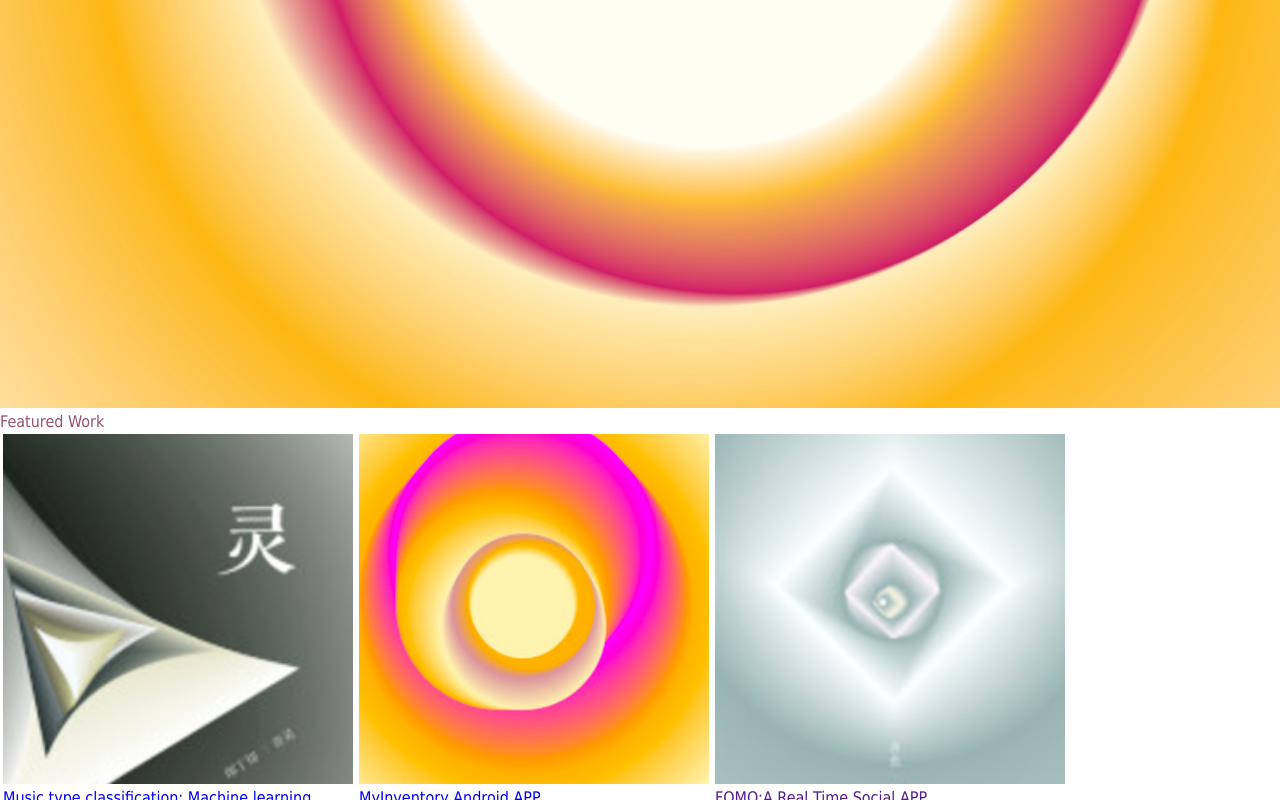
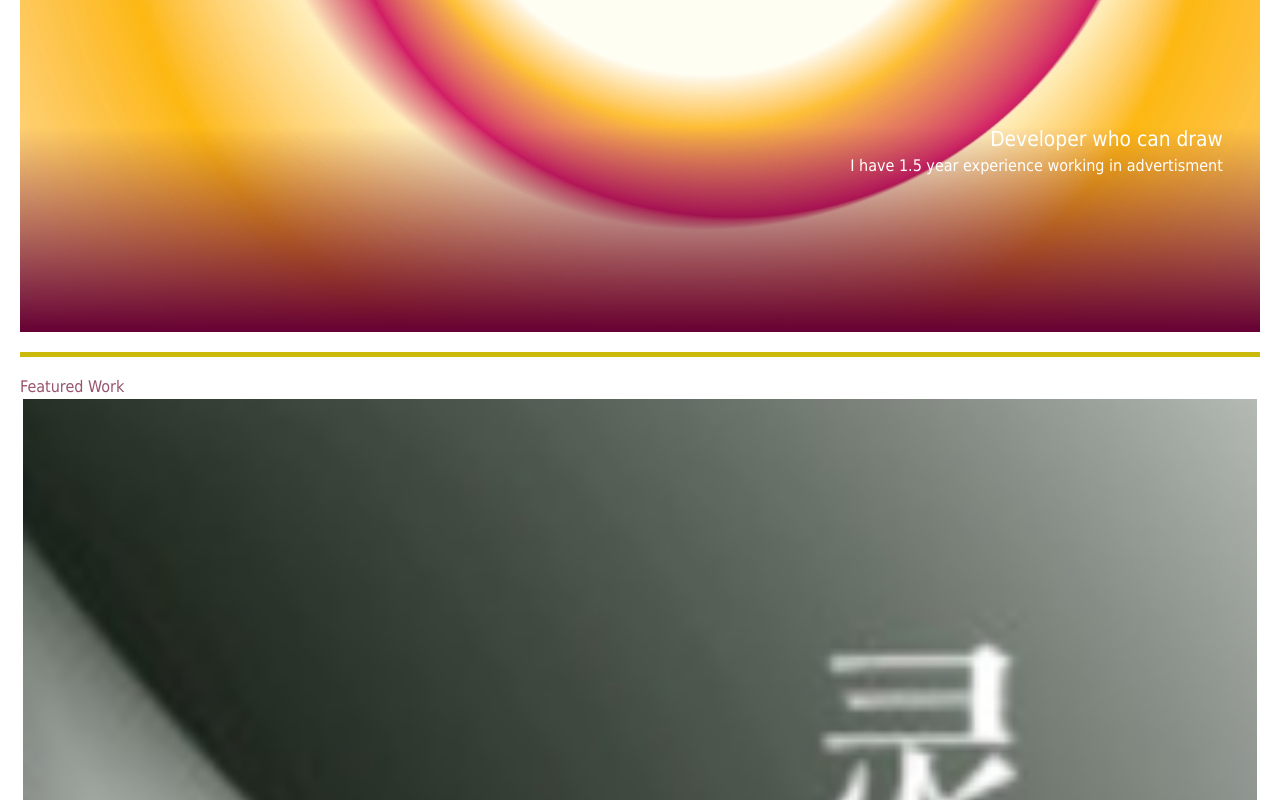
Before and after one commit to Xiaochi-Li/lixiaochi-s_portfolis, a plain HTML site: page index.html in a window 1280 px wide. Shown: the part 960-1760 px from the top of the page. Drawn offline with Linux system fonts and the light colour scheme.

Commit message:
Adding text on the main project image
added text float over the main image

```diff
--- a/index.html
+++ b/index.html
@@ -16,13 +16,23 @@
   </header>
 
   <nav></nav>
-  <div id="devider">
+
+  <div class="devider">
   </div>
 
   <main>
     <figure>
-      <img src="images/main_figure.jpg"></figure>
+      <img src="images/main_figure.jpg">
+      <div class="info">
+        <h id="mainImgH">Developer who can draw</h>
+        <p class="imageP">I have 1.5 year experience working in advertisment</p>
+      </div>
+    </figure>
+
   </main>
+
+  <div class="devider">
+  </div>
 
   <section id="featuredWork">
     <h>Featured Work</h>
@@ -83,7 +93,10 @@
     </div>
   </section>
 
-  <footer>FOOTER</footer>
+  <div class="devider">
+  </div>
+
+  <footer></footer>
 
 </body>
 
--- a/styleSheet.css
+++ b/styleSheet.css
@@ -10,6 +10,8 @@
   font-family: Tahoma, Geneva, sans-serif;
   color: #2d3c49;
   margin:0px;
+  padding-left: 20px;
+  padding-right: 20px;
 }
 
 header {
@@ -19,22 +21,17 @@
 }
 
 .skills{
+  box-sizing: content-box;
   color:#97536C;
-}
-
-main figure{
-  -webkit-margin-before: 20px;
+  -webkit-margin-before: 0px;
   -webkit-margin-after: 0px;
-  -webkit-margin-start: 0px;
-  -webkit-margin-end: 0px;
-}
-img{
-  width:100%;
 }
 
 
-
-
+img{
+  box-sizing: content-box;
+  width:100%;
+}
 
 #name {
   box-sizing: content-box;
@@ -43,7 +40,37 @@
   font-weight: lighter;
 }
 
-#devider {
+.info{
+  box-sizing: content-box;
+  background-image: linear-gradient(0deg,#660033 0,transparent);
+  color: #fff;
+  position: absolute;
+  bottom: 0;
+  left: 0;
+  padding-left: 3%;
+  padding-bottom: 3%;
+  height:15%;
+  padding-right: 3%;
+  width: 94%;
+  vertical-align: bottom;
+  text-align: right;
+}
+
+.info h{
+  box-sizing: content-box;
+  font-size: 1.3em;
+}
+
+.info p{
+  box-sizing: content-box;
+  -webkit-margin-before: 5px;
+  -webkit-margin-after: 0px;
+}
+
+.devider{
+  box-sizing: content-box;
+  -webkit-margin-before: 20px;
+  -webkit-margin-after: 20px;
   height: 5px;
   min-width: 400px;
   margin-left: 0px;
@@ -52,26 +79,31 @@
 }
 
 #featuredWork h{
+  box-sizing: content-box;
   color:#97536C;
 }
 
 .fBoxContainer{
+  box-sizing: content-box;
   display:flex;
   flex-wrap: wrap;
 }
 
 
 .works{
-  width: 350px;
+  box-sizing: content-box;
+  width: 100%;
   margin:3px;
 }
 figure{
+  box-sizing: content-box;
   -webkit-margin-before: 0px;
   -webkit-margin-after: 0px;
   -webkit-margin-start: 0px;
   -webkit-margin-end: 0px;
+  position: relative;
 }
 .works img{
-width:350px;
-height:350px;
+  box-sizing: content-box;
+  width: 100%;
 }
```
